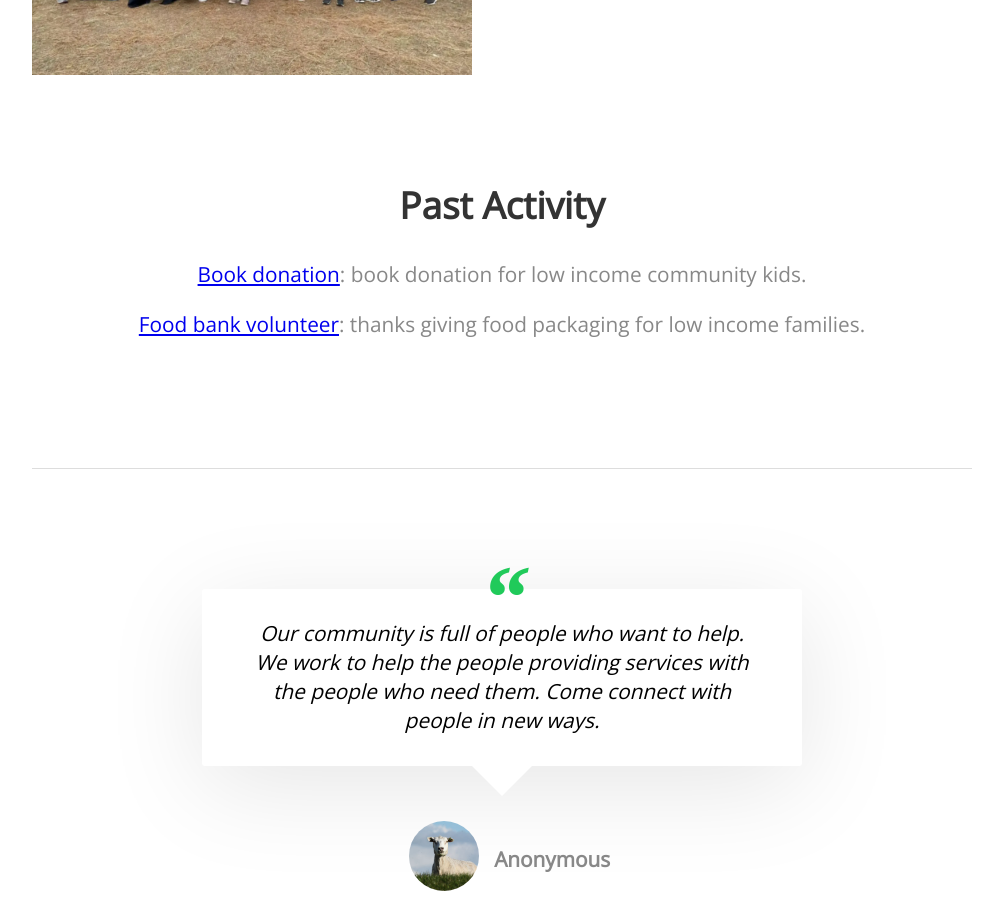
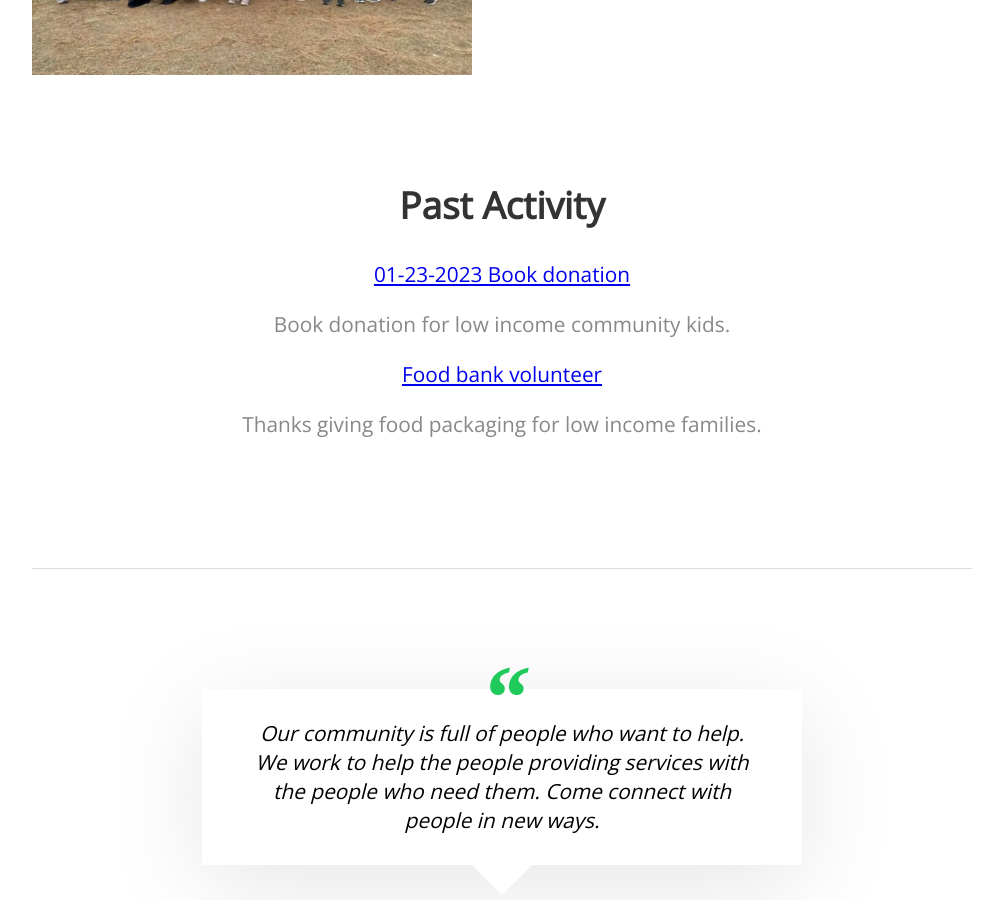
Before and after one commit to meyerholzcommunity/meyerholzcommunity.github.io, a Jekyll site: the page built from index.html, in a window 1280 px wide and 900 px high, scrolled down 1603 px. Shown: the whole window, without its empty margins (138-1141 px from the left). Built offline with Jekyll 4.4.1, drawn with Linux system fonts in a browser that asks for light colours; nearby versions of some CDN libraries.

Commit message:
Update index.html

```diff
--- a/index.html
+++ b/index.html
@@ -60,8 +60,10 @@ title: TOGETHER WE CAN
 	<h2 class="editable">Past Activity</h2>
 	<div>
 		<center>
-		<p> <a href="act_book_1.html"> Book donation</a>: book donation for low income community kids. </p>
-		<p> <a href="act_food_1.html"> Food bank volunteer</a>: thanks giving food packaging for low income families. </p>
+		<p> <a href="act_book_1.html"> 01-23-2023 Book donation</a></p>
+		<p> Book donation for low income community kids. </p>
+		<p> <a href="act_food_1.html"> Food bank volunteer</a></p>
+		<p> Thanks giving food packaging for low income families. </p>
 
 		<center>
 
```
